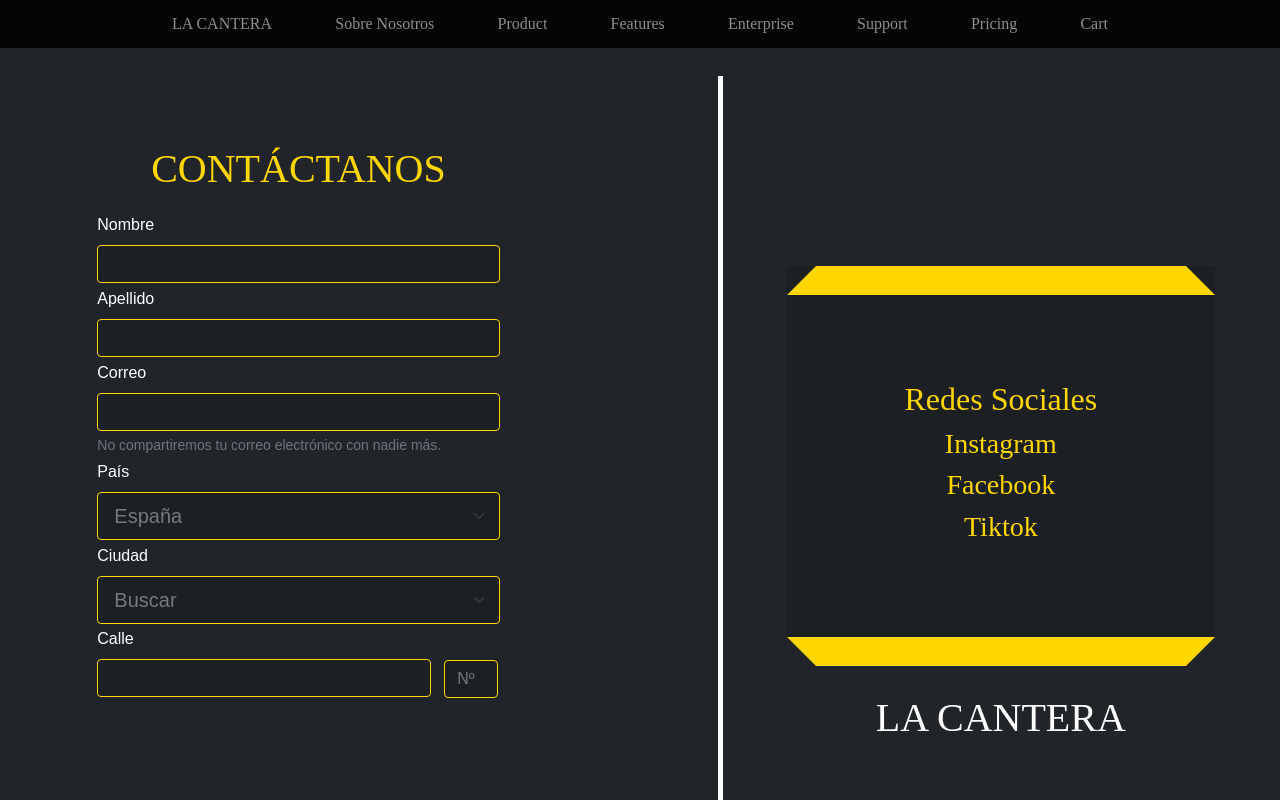
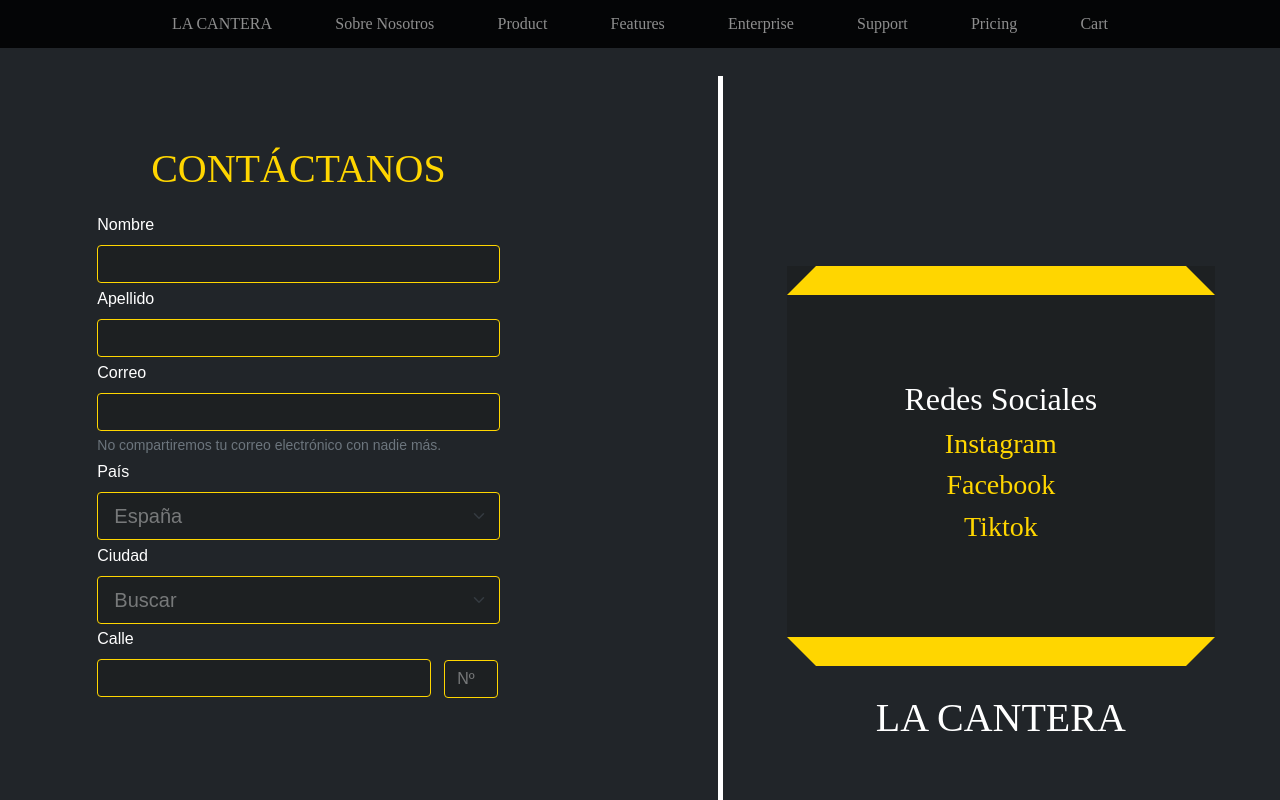
Before and after one commit to alejandro91dc/la-cantera, a plain HTML site: page contact.html in a window 1280 px wide. In both pictures the pointer is over the element "Redes Sociales". Shown: the top 800 px of the page. Drawn offline with nearby package versions, Linux system fonts and the light colour scheme; a web font is replaced by a local one.

Commit message:
Css.FINAL

```diff
--- a/assets/css/styles.css
+++ b/assets/css/styles.css
@@ -426,7 +426,7 @@ width: 30em;
     transition: 0.5s;
   }
   .c-box-contact:hover h2 {
-    color: var(--cantera-yellow)!important;
+    color: white!important;
     transition: 0.5s;
     position: relative;
   }
```
